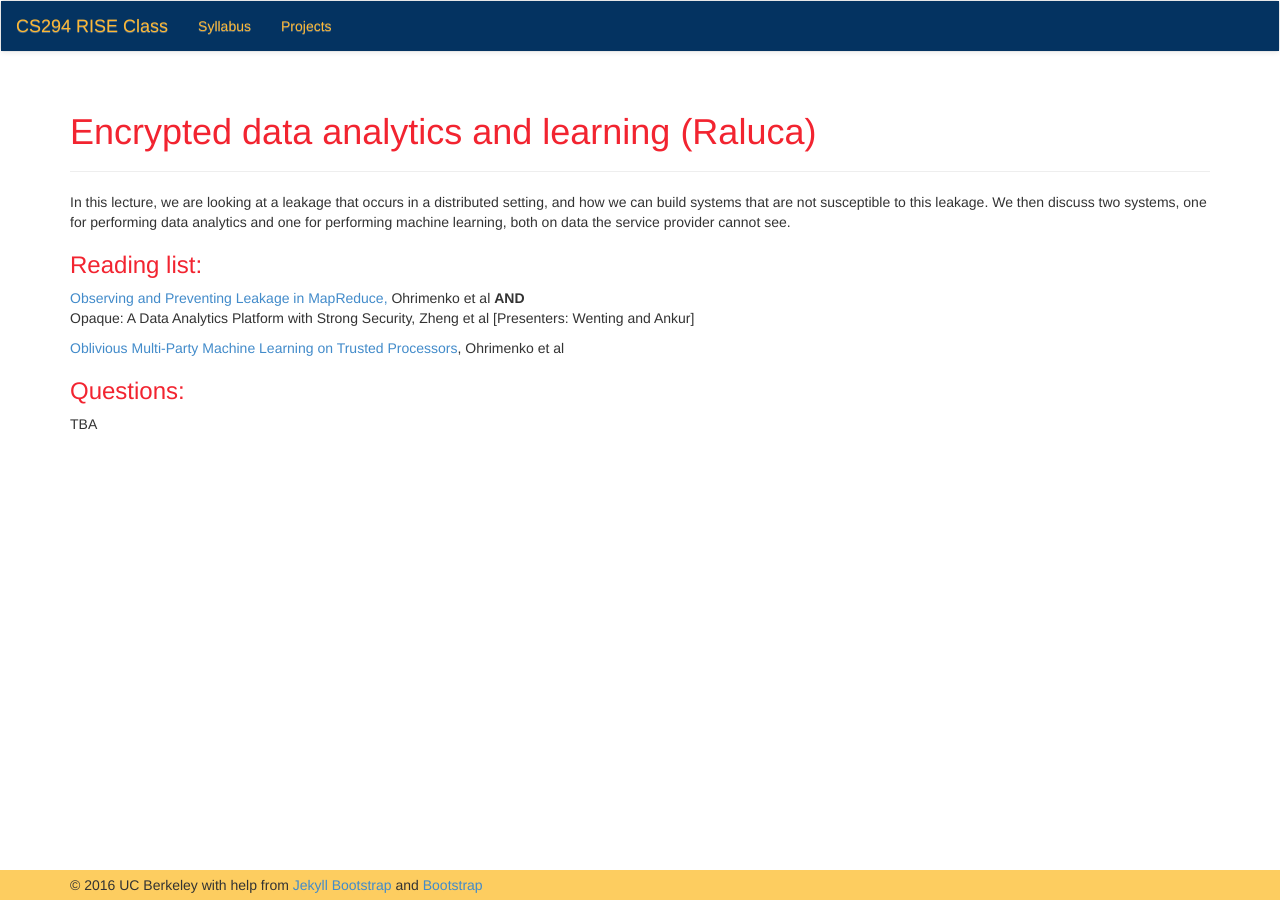
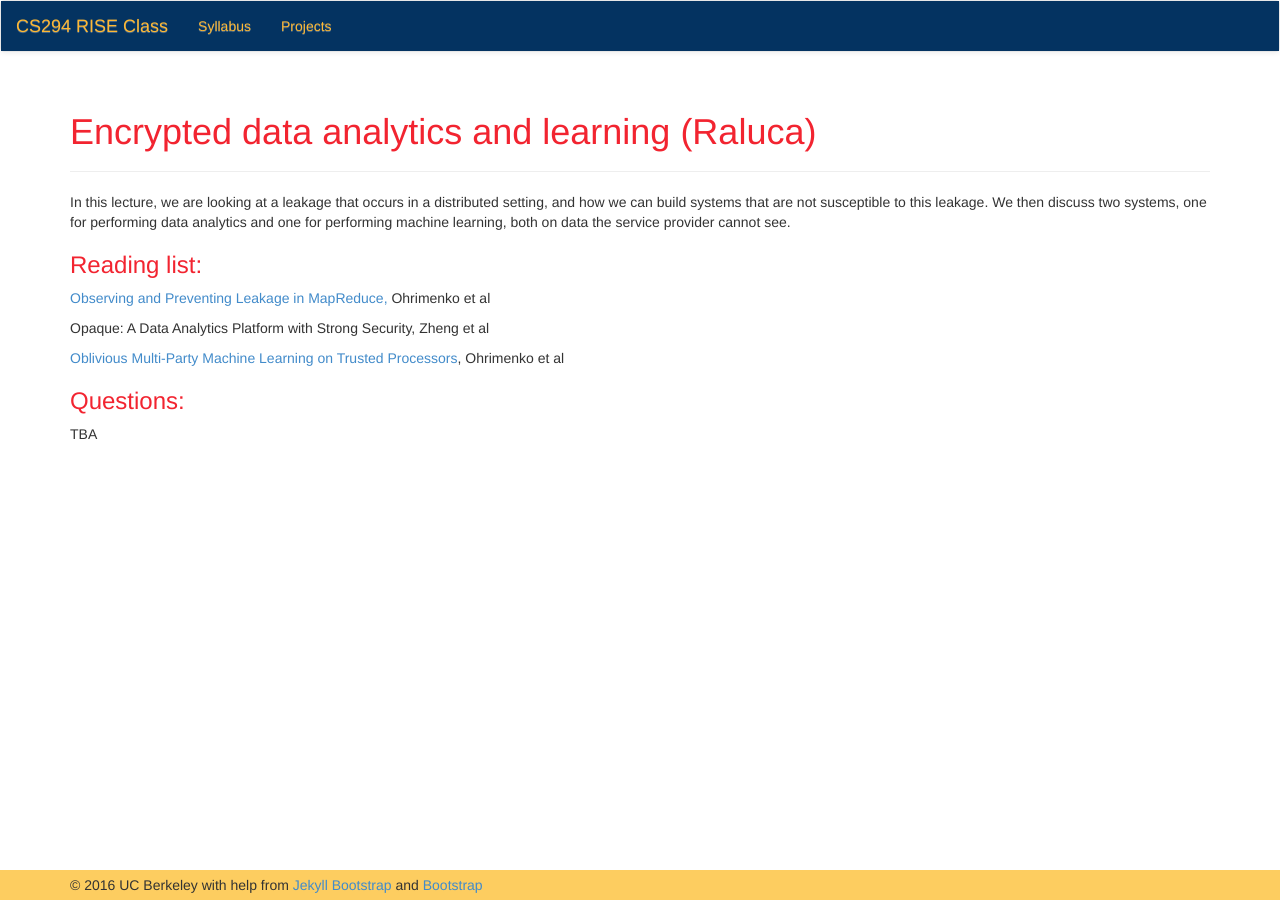
Before and after one commit to ucbrise/cs294-rise-fa16, a Jekyll site: the page built from crypto_systems.md, in a window 1280 px wide. Built offline with Jekyll 4.4.1, drawn with Linux system fonts in a browser that asks for light colours; nearby versions of some CDN libraries.

Commit message:
edits to security

```diff
--- a/crypto_systems.md
+++ b/crypto_systems.md
@@ -11,8 +11,10 @@ In this lecture, we are looking at a leakage that occurs in a distributed settin
 ### Reading list:
 
 
-<a href="http://dl.acm.org/citation.cfm?id=2813695">Observing and Preventing Leakage in MapReduce,</a> Ohrimenko et al <b> AND </b> <br>
-Opaque: A Data Analytics Platform with Strong Security, Zheng et al [Presenters: Wenting and Ankur]
+<a href="http://dl.acm.org/citation.cfm?id=2813695">Observing and Preventing Leakage in MapReduce,</a> Ohrimenko et al
+
+
+Opaque: A Data Analytics Platform with Strong Security, Zheng et al
 
 
 <a href="https://www.usenix.org/system/files/conference/usenixsecurity16/sec16_paper_ohrimenko.pdf">
```
